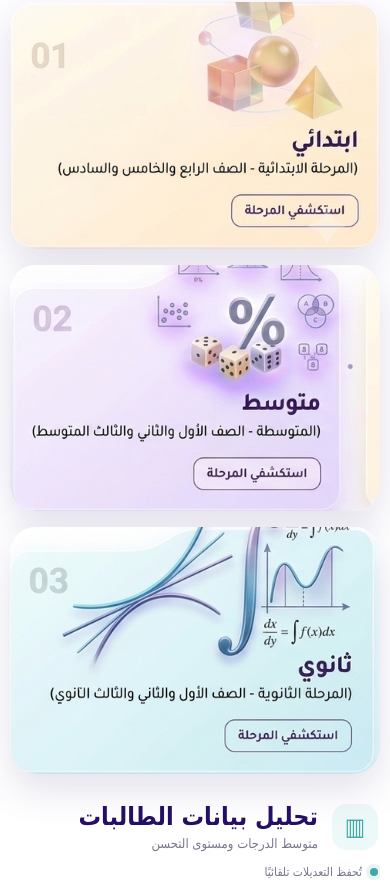
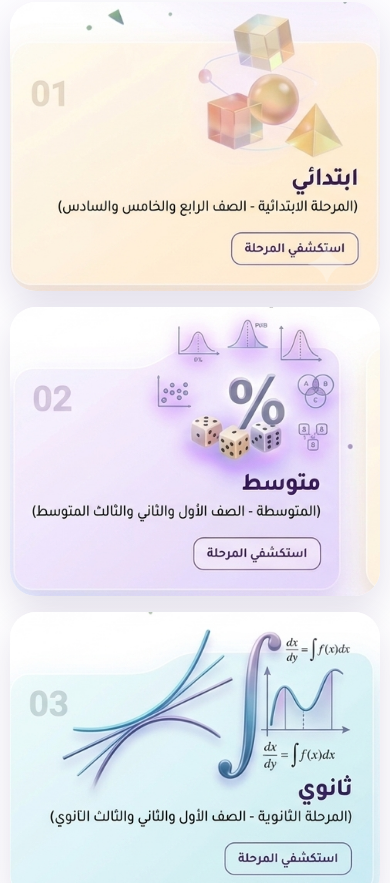
Before and after one commit to education-school-sa/madar, a plain HTML site: page index.html in a window 390 px wide. Shown: the part 1476-2359 px from the top of the page. Drawn offline with Linux system fonts and the light colour scheme.

Commit message:
إظهار محتوى بطاقات المتوسط والثانوي كاملًا على الجوال

```diff
--- a/styles.css
+++ b/styles.css
@@ -1586,7 +1586,7 @@ body {
   .mobile-stage-card {
     position: relative;
     width: 100%;
-    aspect-ratio: 1.5 / 1;
+    aspect-ratio: 1.28 / 1;
     overflow: hidden;
     padding: 0;
     border: 0;
@@ -1607,15 +1607,15 @@ body {
   }
 
   .mobile-stage-primary img {
-    transform: translate(-66%, -32.4%);
+    transform: translate(-66%, -23%);
   }
 
   .mobile-stage-middle img {
-    transform: translate(-36.5%, -32.4%);
+    transform: translate(-36.5%, -23%);
   }
 
   .mobile-stage-secondary img {
-    transform: translate(-4.4%, -32.4%);
+    transform: translate(-4.4%, -23%);
   }
 
   .mobile-stage-card:active {
```
